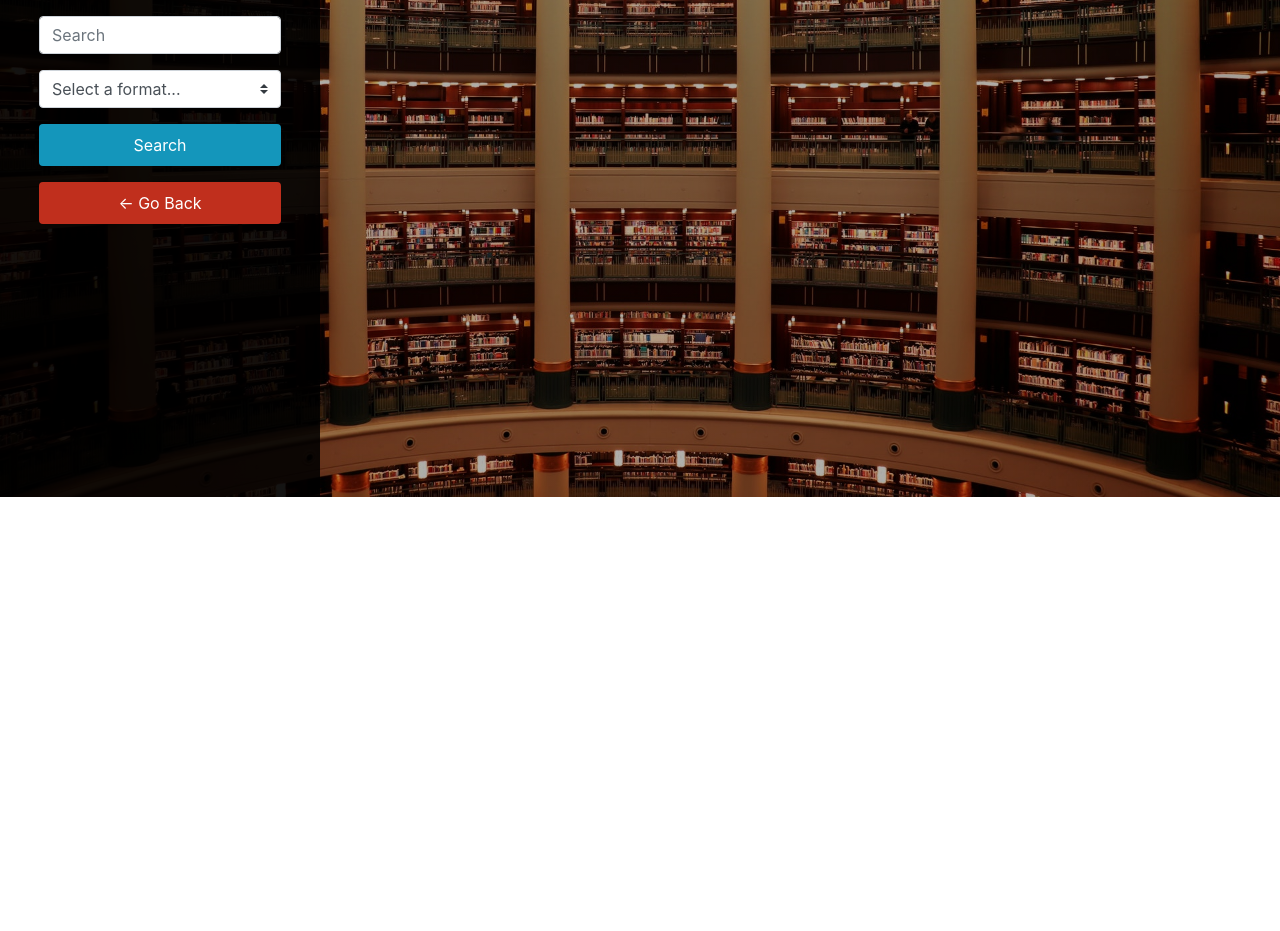
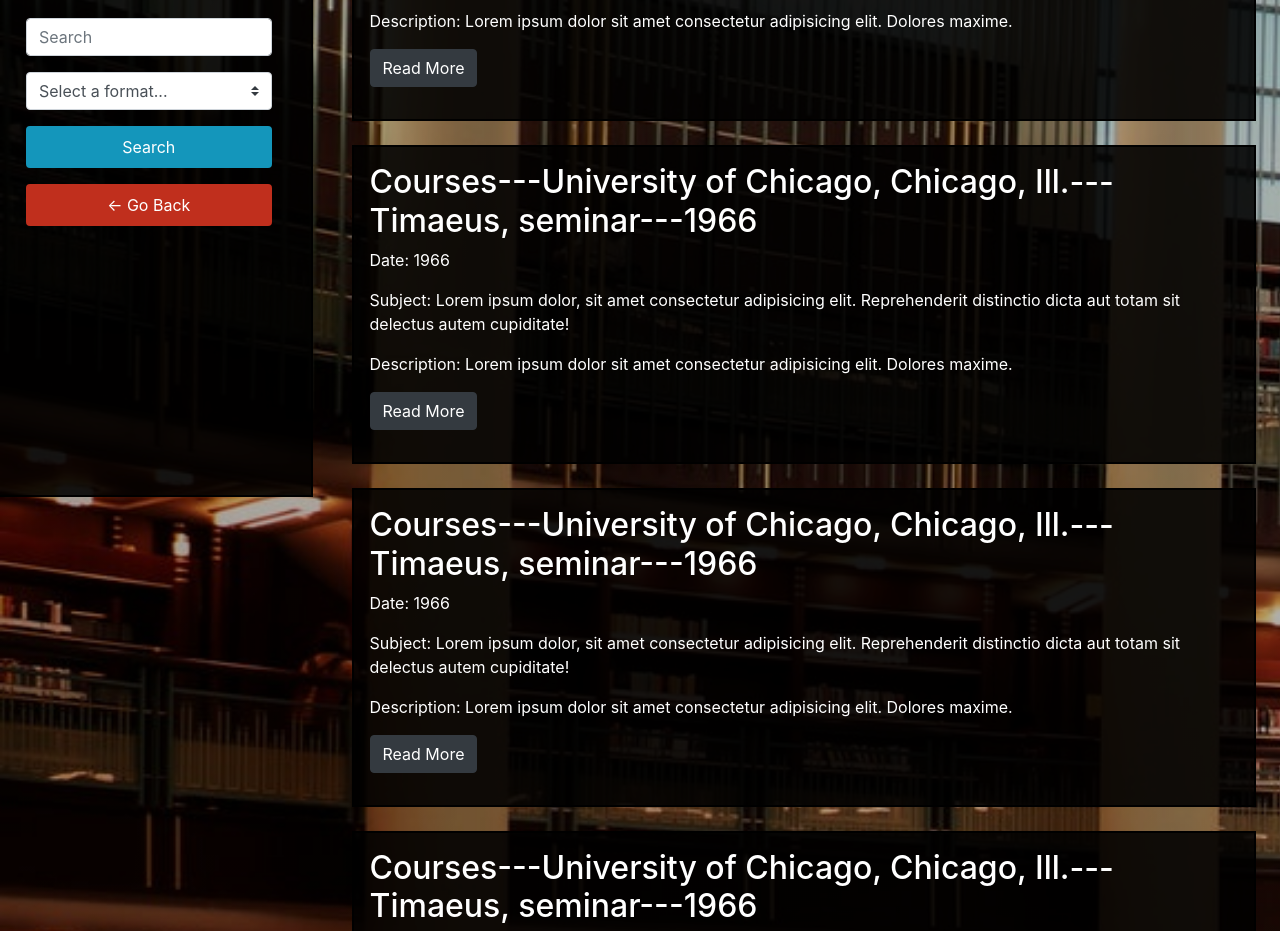
Before and after one commit to JosieMald/library-congress-SE, a plain HTML site: page search-results.html in a window 1280 px wide. Shown: the part 303-1234 px from the top of the page. Before the commit the page ends 800 px from the top, so only its background shows below. Drawn offline with nearby package versions, Linux system fonts and the light colour scheme.

Commit message:
hard coded data results that will display on the page and styled.

```diff
--- a/assets/css/results-page.css
+++ b/assets/css/results-page.css
@@ -17,6 +17,11 @@
 .hello {
     padding: 1rem;
     background-color: rgba(0, 0, 0, 0.88);
+    border: 2px  black solid;
+}
+
+.dataResults {
+    color: white;
 }
 
 #submitBtn {
@@ -26,6 +31,7 @@
 }
 
 #backBtn {
+    color: white;
     background-color: #C02F1D;
     border: 3px solid #C02F1D;
 }
--- a/search-results.html
+++ b/search-results.html
@@ -26,8 +26,8 @@
    <link rel="stylesheet" href="./assets/css/results-page.css" />
 </head>
 <body>
+  <div class="row">
     <aside class="vh-100 col-3 hello">
-        <!-- <div> -->
           <form class="col-12 p-2">
               <h1 class="col-12">Library of <br> Congress <br> Search Engine</h1>
                 <div class="form-group col-12">
@@ -53,13 +53,70 @@
                 </div>
                 <div class="col-12 d-flex flex-column justify-content-center">
                   <button type="submit" class="btn col-12 mb-3" id="submitBtn">Search</button>
-                  <button type="submit" class="btn btn-primary col-12" id="backBtn">&#8592; Go Back</button>
+                  <button type="submit" class="btn col-12" id="backBtn">&#8592; Go Back</button>
                 </div>
               </form>
-
-        <!-- </div> -->
-
-    </aside>
+            </aside>
+            <main class="w-auto col-9 dataResults">
+              <h1 class="m-4">Showing results for Chicago</h1>
+              <div class="m-4 col-12 w-auto hello">
+                <h2>Courses---University of Chicago, Chicago, Ill.---Timaeus, seminar---1966</h2>
+                <p>Date: 1966</p>
+                <p>Subject: Lorem ipsum dolor, sit amet consectetur adipisicing elit. Reprehenderit distinctio dicta aut totam sit delectus autem cupiditate!</p>
+                <p>Description: Lorem ipsum dolor sit amet consectetur adipisicing elit. Dolores maxime.</p>
+                <button type="button" class="btn btn-dark mb-3" id="read-more">Read More</button>
+              </div>
+              <div class="m-4 col-12 w-auto hello">
+                <h2>Courses---University of Chicago, Chicago, Ill.---Timaeus, seminar---1966</h2>
+                <p>Date: 1966</p>
+                <p>Subject: Lorem ipsum dolor, sit amet consectetur adipisicing elit. Reprehenderit distinctio dicta aut totam sit delectus autem cupiditate!</p>
+                <p>Description: Lorem ipsum dolor sit amet consectetur adipisicing elit. Dolores maxime.</p>
+                <button type="button" class="btn btn-dark mb-3" id="read-more">Read More</button>
+              </div>
+              <div class="m-4 col-12 w-auto hello">
+                <h2>Courses---University of Chicago, Chicago, Ill.---Timaeus, seminar---1966</h2>
+                <p>Date: 1966</p>
+                <p>Subject: Lorem ipsum dolor, sit amet consectetur adipisicing elit. Reprehenderit distinctio dicta aut totam sit delectus autem cupiditate!</p>
+                <p>Description: Lorem ipsum dolor sit amet consectetur adipisicing elit. Dolores maxime.</p>
+                <button type="button" class="btn btn-dark mb-3" id="read-more">Read More</button>
+              </div>
+              <div class="m-4 col-12 w-auto hello">
+                <h2>Courses---University of Chicago, Chicago, Ill.---Timaeus, seminar---1966</h2>
+                <p>Date: 1966</p>
+                <p>Subject: Lorem ipsum dolor, sit amet consectetur adipisicing elit. Reprehenderit distinctio dicta aut totam sit delectus autem cupiditate!</p>
+                <p>Description: Lorem ipsum dolor sit amet consectetur adipisicing elit. Dolores maxime.</p>
+                <button type="button" class="btn btn-dark mb-3" id="read-more">Read More</button>
+              </div>
+              <div class="m-4 col-12 w-auto hello">
+                <h2>Courses---University of Chicago, Chicago, Ill.---Timaeus, seminar---1966</h2>
+                <p>Date: 1966</p>
+                <p>Subject: Lorem ipsum dolor, sit amet consectetur adipisicing elit. Reprehenderit distinctio dicta aut totam sit delectus autem cupiditate!</p>
+                <p>Description: Lorem ipsum dolor sit amet consectetur adipisicing elit. Dolores maxime.</p>
+                <button type="button" class="btn btn-dark mb-3" id="read-more">Read More</button>
+              </div>
+              <div class="m-4 col-12 w-auto hello">
+                <h2>Courses---University of Chicago, Chicago, Ill.---Timaeus, seminar---1966</h2>
+                <p>Date: 1966</p>
+                <p>Subject: Lorem ipsum dolor, sit amet consectetur adipisicing elit. Reprehenderit distinctio dicta aut totam sit delectus autem cupiditate!</p>
+                <p>Description: Lorem ipsum dolor sit amet consectetur adipisicing elit. Dolores maxime.</p>
+                <button type="button" class="btn btn-dark mb-3" id="read-more">Read More</button>
+              </div>
+              <div class="m-4 col-12 w-auto hello">
+                <h2>Courses---University of Chicago, Chicago, Ill.---Timaeus, seminar---1966</h2>
+                <p>Date: 1966</p>
+                <p>Subject: Lorem ipsum dolor, sit amet consectetur adipisicing elit. Reprehenderit distinctio dicta aut totam sit delectus autem cupiditate!</p>
+                <p>Description: Lorem ipsum dolor sit amet consectetur adipisicing elit. Dolores maxime.</p>
+                <button type="button" class="btn btn-dark mb-3" id="read-more">Read More</button>
+              </div>
+              <div class="m-4 col-12 w-auto hello">
+                <h2>Courses---University of Chicago, Chicago, Ill.---Timaeus, seminar---1966</h2>
+                <p>Date: 1966</p>
+                <p>Subject: Lorem ipsum dolor, sit amet consectetur adipisicing elit. Reprehenderit distinctio dicta aut totam sit delectus autem cupiditate!</p>
+                <p>Description: Lorem ipsum dolor sit amet consectetur adipisicing elit. Dolores maxime.</p>
+                <button type="button" class="btn btn-dark mb-3" id="read-more">Read More</button>
+              </div>
+            </main>
+            </div>
     <script src="./assets/js/search-results.js"></script>
 </body>
 </html>
```
